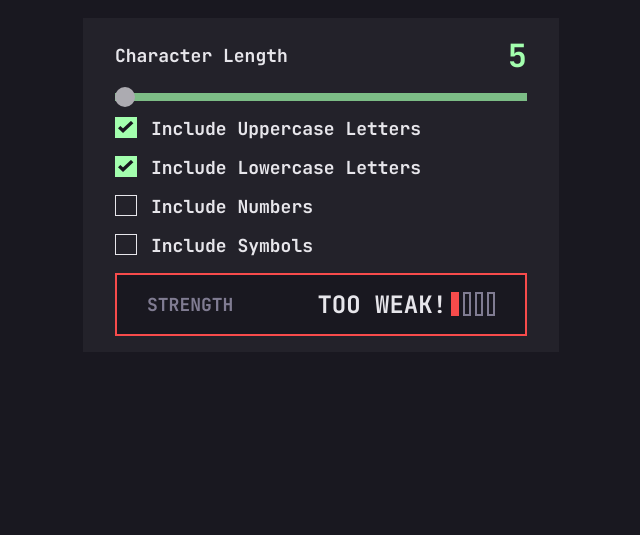
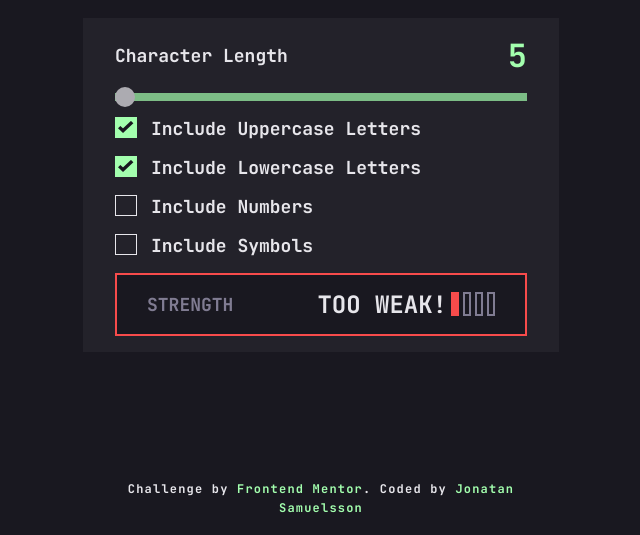
Before and after one commit to jonatan-samuelsson/password-generator-app, a plain HTML site: page index.html in a window 1280 px wide. Shown: the part 265-800 px from the top of the page, without its empty margins (319-959 px from the left). Drawn offline with Linux system fonts and the light colour scheme.

Commit message:
attribution tweak

```diff
--- a/index.html
+++ b/index.html
@@ -61,6 +61,7 @@
         </div>
 
       </form>
+      <div class="attribution">Challenge by <a href="https://frontendmentor.io" target="_blank">Frontend Mentor</a>. Coded by <a href="https://jontesamuelsson.se" target="_blank">Jonatan Samuelsson</a></div>
     </article>
 
   </main>
--- a/style.css
+++ b/style.css
@@ -190,7 +190,7 @@ input {
 
 
 .attribution {
-    display: none;
+    /* display: none; */
     position: absolute;
     top: calc(100% + 5rem);
     left: 50%;
@@ -203,16 +203,16 @@ input {
 
     line-height: 1.6em;
     letter-spacing: .1em;
-    color: var(--clr-very-dark-cyan);
-    background-color: var(--clr-grayish-cyan);
+    color: var(--clr-neutral-light-grey);
+    background-color: transparent;
 
     a {
 
-        color: var(--clr-white);
+        color: var(--clr-primary-green);
         text-decoration: none;
 
         &:hover {
-            color: var(--clr-highlight-cyan);
+            color: var(--clr-primary-orange);
             text-decoration: underline;
         }
     }
@@ -279,6 +279,10 @@ input {
     &>*:not(:first-child) {
         background-color: var(--clr-neutral-dark-grey);
         padding: var(--block-padding) var(--inline-padding) ;
+    }
+
+    .attribution {
+        background-color: transparent;
     }
 
     .floating-title {
```
